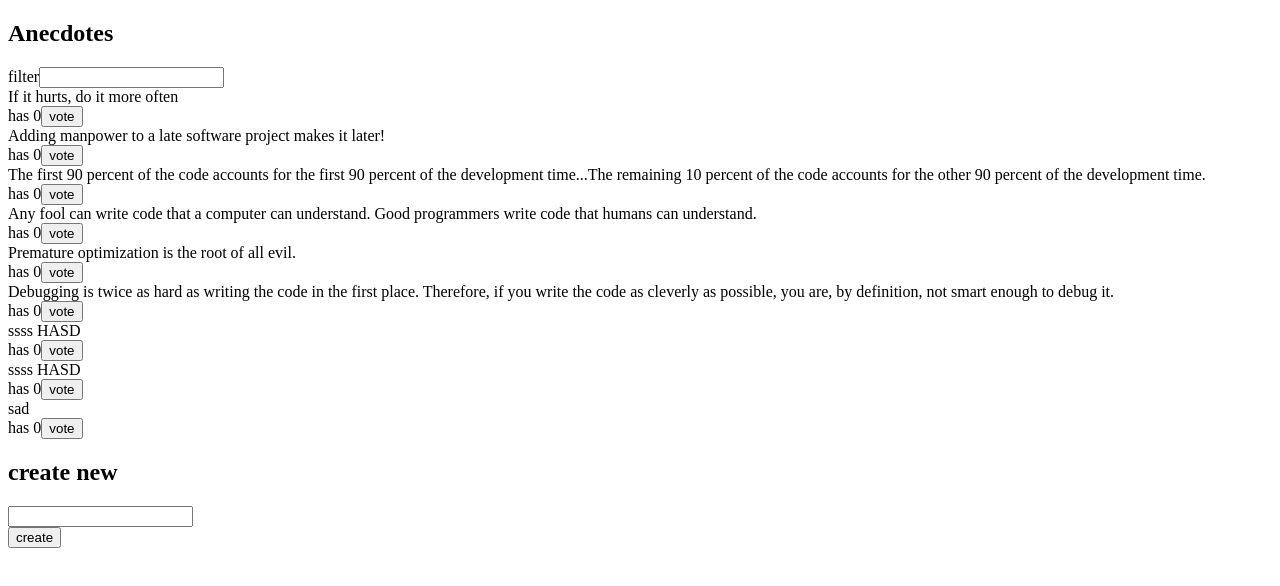
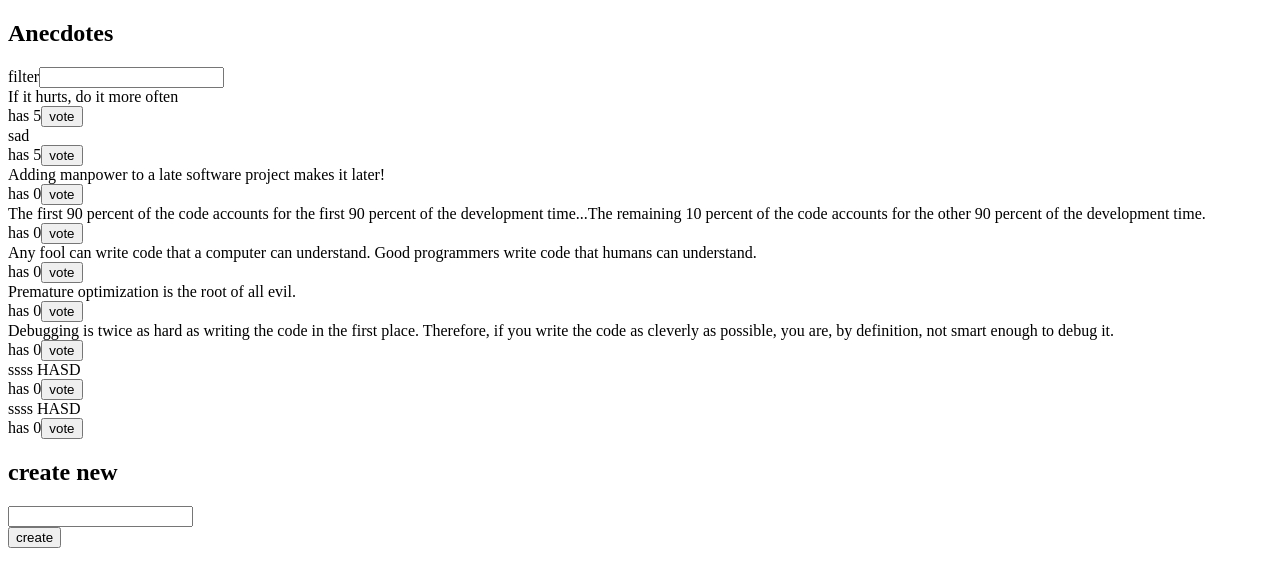
Before and after one commit to Doulos07/Full-Stack-Open-Part6, a React (Vite) app in the folder redux-anecdotes/: page / in a window 1280 px wide. Shown: the top 586 px of the page. Built offline with nearby package versions, Linux system fonts and the light colour scheme; data requests are answered from the project's data file.

Commit message:
Excersice 6.18

```diff
--- a/redux-anecdotes/db.json
+++ b/redux-anecdotes/db.json
@@ -2,7 +2,7 @@
   "anecdotes": [
     {
       "content": "If it hurts, do it more often",
-      "votes": 0,
+      "votes": 5,
       "id": "vF_3Y0_wX5s"
     },
     {
@@ -42,7 +42,7 @@
     },
     {
       "content": "sad",
-      "votes": 0,
+      "votes": 5,
       "id": "CecffyEJCuk"
     }
   ],
--- a/redux-anecdotes/src/components/AnecdoteList.jsx
+++ b/redux-anecdotes/src/components/AnecdoteList.jsx
@@ -1,5 +1,5 @@
 import { useSelector, useDispatch } from "react-redux";
-import { voteAnecdote } from "../reducers/anecdoteReducer";
+import { anecdoteVote } from "../reducers/anecdoteReducer";
 import {
   setNotification,
   clearNotification,
@@ -22,7 +22,7 @@ const AnecdoteList = () => {
   const anecdotesSorted = [...anecdotes].sort(sortedAnecdotes);
 
   const handleVote = (anecdote) => {
-    dispatch(voteAnecdote(anecdote.id));
+    dispatch(anecdoteVote(anecdote));
     dispatch(setNotification(`you voted '${anecdote.content}'`));
     setTimeout(() => {
       dispatch(clearNotification());
--- a/redux-anecdotes/src/reducers/anecdoteReducer.js
+++ b/redux-anecdotes/src/reducers/anecdoteReducer.js
@@ -26,7 +26,7 @@ const anecdoteSlice = createSlice({
   },
 });
 
-const { setterAnecdote, newAnecdote } = anecdoteSlice.actions;
+const { setterAnecdote, newAnecdote, voteAnecdote } = anecdoteSlice.actions;
 
 export const initializeAnecdote = () => {
   return async (dispatch) => {
@@ -42,5 +42,11 @@ export const createAnecdote = (anecdote) => {
   };
 };
 
-export const { voteAnecdote } = anecdoteSlice.actions;
+export const anecdoteVote = (anecdote) => {
+  return async (dispatch) => {
+    const responseAnecdote = await anecdoteServices.voteAnecdote(anecdote);
+    dispatch(voteAnecdote(responseAnecdote.id));
+  };
+};
+
 export default anecdoteSlice.reducer;
--- a/redux-anecdotes/src/serives/anecdotes.js
+++ b/redux-anecdotes/src/serives/anecdotes.js
@@ -21,4 +21,21 @@ const newAnecdote = async (content) => {
   return await response.json();
 };
 
-export default { getAll, newAnecdote };
+const voteAnecdote = async (anecdote) => {
+  const options = {
+    method: "PUT",
+    headers: { "Content-Type": "application/json" },
+    body: JSON.stringify({ ...anecdote, votes: anecdote.votes + 1 }),
+  };
+
+  console.log(options);
+  const response = await fetch(`${baseUrl}/${anecdote.id}`, options);
+
+  if (!response.ok) {
+    throw new Error("failed to vote anecdote");
+  }
+
+  return await response.json();
+};
+
+export default { getAll, newAnecdote, voteAnecdote };
```
